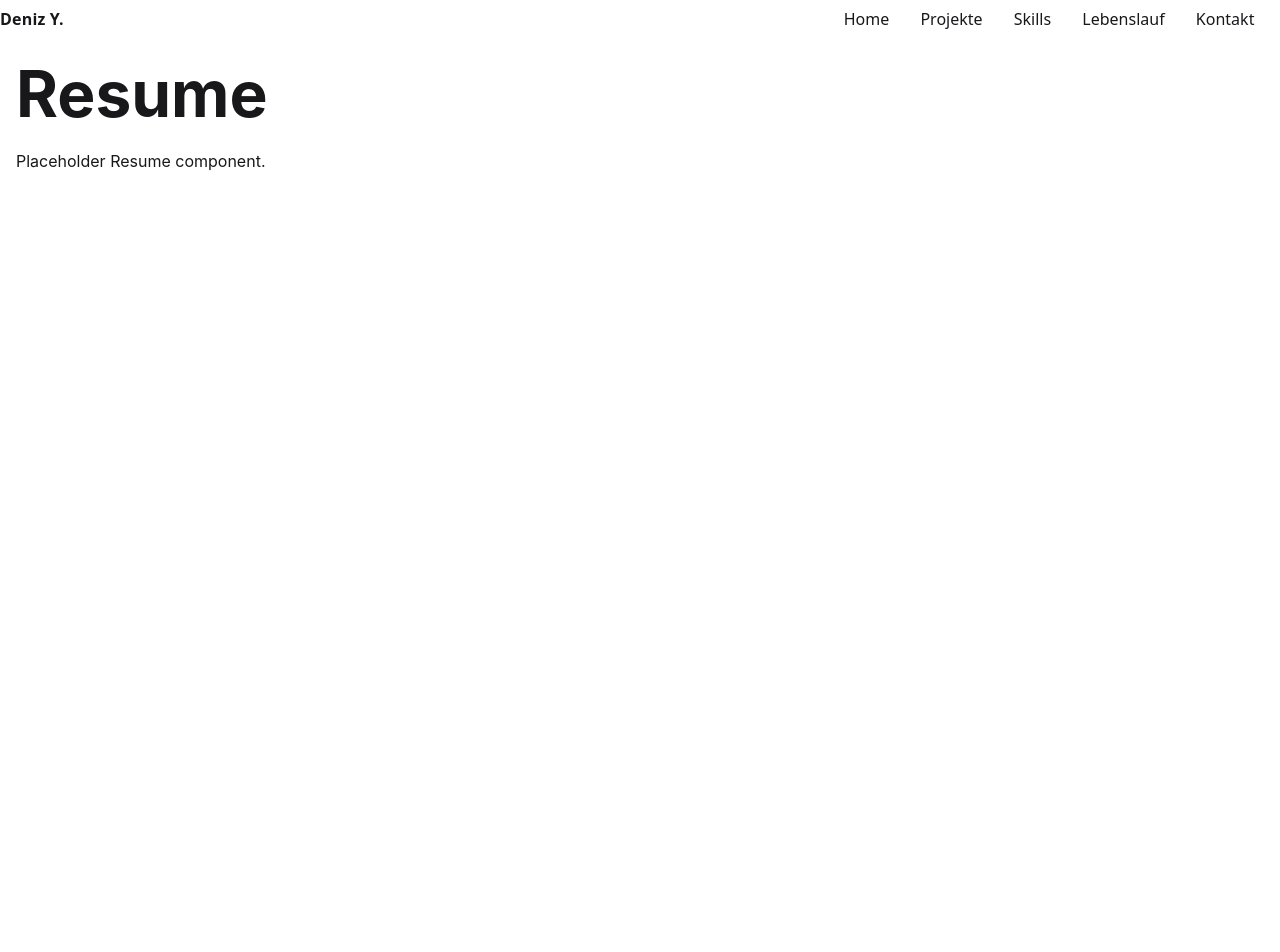
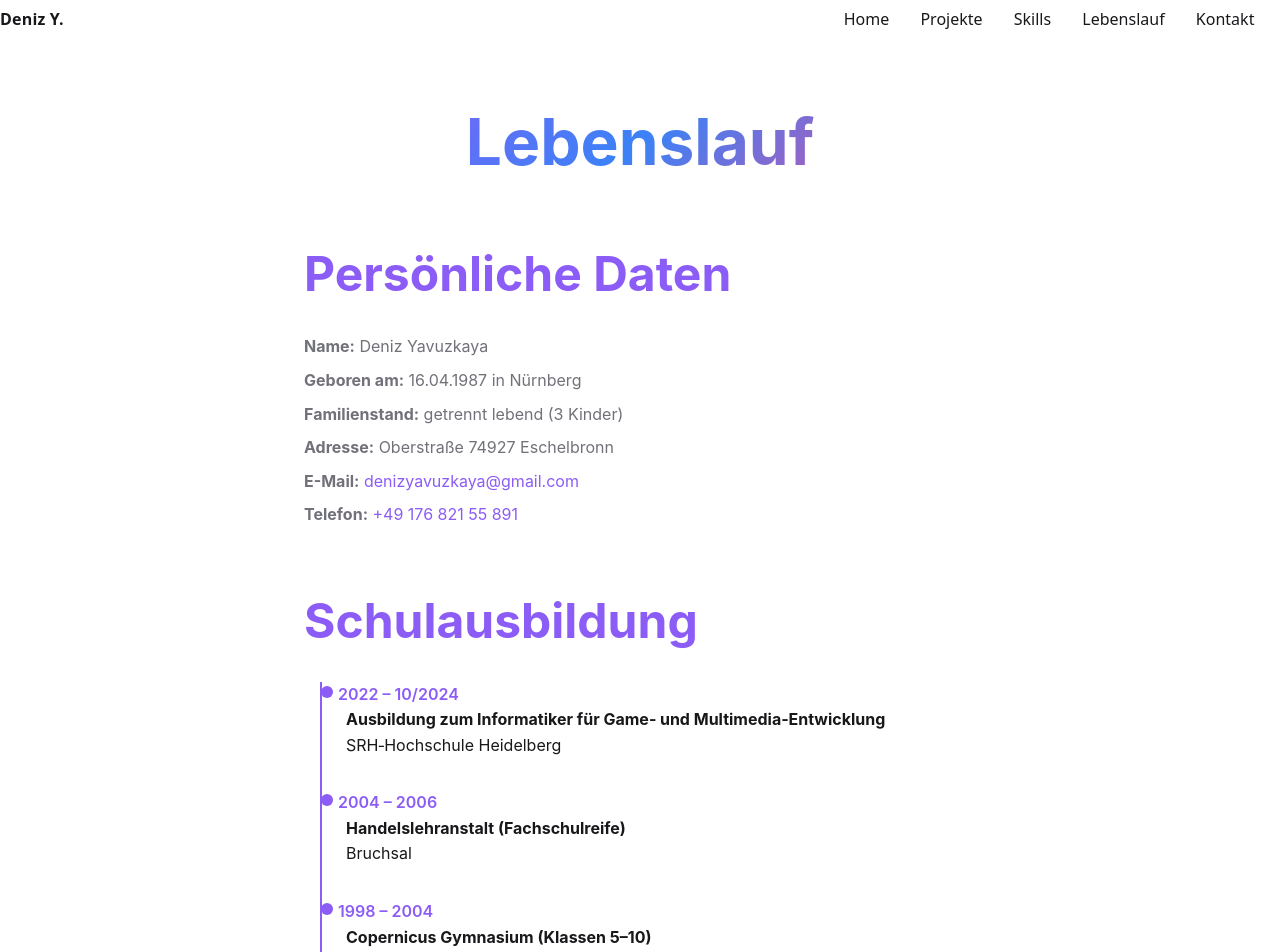
Before and after one commit to OGDeniz/deniz-portfolio, an Angular app: page /resume in a window 1280 px wide. Shown: the top 952 px of the page. Before the commit the page ends 800 px from the top, so only its background shows below. Built offline with nearby package versions, Linux system fonts and the light colour scheme.

Commit message:
feat: Implement resume component with personal information, education, vocational training, work experience, qualifications, languages, skills, and hobbies; add corresponding HTML and SCSS for styling

```diff
--- a/src/app/app.routes.ts
+++ b/src/app/app.routes.ts
@@ -17,6 +17,11 @@ export const routes: Routes = [
     path: 'resume',
     loadComponent: () => import('./features/resume/resume.component').then((m) => m.ResumeComponent)
   },
+    {
+    path: 'resume',
+    loadComponent: () =>
+      import('./features/resume/resume.component').then(m => m.ResumeComponent)
+  },
   {
     path: 'contact',
     loadComponent: () => import('./features/contact/contact.component').then((m) => m.ContactComponent)
--- a/src/app/features/projects/projects.component.ts
+++ b/src/app/features/projects/projects.component.ts
@@ -14,7 +14,7 @@ interface Project {
   standalone: true,
   imports: [],
   templateUrl: './projects.component.html',
-  styleUrl: './projects.component.scss'
+  styleUrls: ['./projects.component.scss']
 })
 export class ProjectsComponent {
   projects: Project[] = [
--- /dev/null
+++ b/src/app/features/resume/resume.component.html
@@ -0,0 +1,115 @@
+<!-- src/app/features/resume/resume.component.html -->
+<section class="resume-page">
+  <h1 class="gradient-text">Lebenslauf</h1>
+
+  <!-- Persönliche Daten -->
+  <section class="resume-section">
+    <h2>Persönliche Daten</h2>
+    <ul class="info-list">
+      <li><strong>Name:</strong> {{ personalInfo.name }}</li>
+      <li><strong>Geboren am:</strong> {{ personalInfo.birthDate }} in {{ personalInfo.birthPlace }}</li>
+      <li><strong>Familienstand:</strong> {{ personalInfo.familyStatus }}</li>
+      <li><strong>Adresse:</strong> {{ personalInfo.address }}</li>
+      <li><strong>E-Mail:</strong> <a [href]="'mailto:' + personalInfo.email">{{ personalInfo.email }}</a></li>
+      <li><strong>Telefon:</strong> <a [href]="'tel:' + personalInfo.phone">{{ personalInfo.phone }}</a></li>
+    </ul>
+  </section>
+
+  <!-- Schulbildung -->
+  <section class="resume-section">
+    <h2>Schulausbildung</h2>
+    <ul class="timeline">
+      @for (item of education; track item.title) {
+        <li>
+          <span class="period">{{ item.period }}</span>
+          <div class="content">
+            <strong>{{ item.title }}</strong><br />
+            <span *ngIf="item.institution">{{ item.institution }}</span>
+          </div>
+        </li>
+      }
+    </ul>
+  </section>
+
+  <!-- Berufliche Ausbildung -->
+  <section class="resume-section">
+    <h2>Berufliche Ausbildung</h2>
+    <ul class="timeline">
+      @for (item of vocationalTraining; track item.title) {
+        <li>
+          <span class="period">{{ item.period }}</span>
+          <div class="content">
+            <strong>{{ item.title }}</strong><br />
+            <span *ngIf="item.institution">{{ item.institution }}</span>
+            <ul *ngIf="item.details" class="sub-list">
+              @for (detail of item.details; track detail) {
+                <li>{{ detail }}</li>
+              }
+            </ul>
+          </div>
+        </li>
+      }
+    </ul>
+  </section>
+
+  <!-- Berufliche Erfahrung -->
+  <section class="resume-section">
+    <h2>Berufliche Erfahrung</h2>
+    <ul class="timeline">
+      @for (item of workExperience; track item.title + item.period) {
+        <li>
+          <span class="period">{{ item.period }}</span>
+          <div class="content">
+            <strong>{{ item.title }}</strong><br />
+            <span *ngIf="item.company">{{ item.company }}</span>
+            <ul *ngIf="item.details" class="sub-list">
+              @for (detail of item.details; track detail) {
+                <li>{{ detail }}</li>
+              }
+            </ul>
+          </div>
+        </li>
+      }
+    </ul>
+  </section>
+
+  <!-- Zusätzliche Qualifikationen -->
+  <section class="resume-section">
+    <h2>Zusätzliche Qualifikationen</h2>
+    <ul class="simple-list">
+      @for (qual of qualifications; track qual) {
+        <li>{{ qual }}</li>
+      }
+    </ul>
+  </section>
+
+  <!-- Sprachkenntnisse -->
+  <section class="resume-section">
+    <h2>Sprachkenntnisse</h2>
+    <ul class="info-list">
+      @for (lang of languages; track lang.language) {
+        <li><strong>{{ lang.language }}:</strong> {{ lang.level }}</li>
+      }
+    </ul>
+  </section>
+
+  <!-- Kenntnisse und Fähigkeiten -->
+  <section class="resume-section">
+    <h2>Kenntnisse &amp; Fähigkeiten</h2>
+    <ul class="simple-list">
+      @for (skill of skills; track skill) {
+        <li>{{ skill }}</li>
+      }
+    </ul>
+  </section>
+
+  <!-- Hobbys & Interessen -->
+  <section class="resume-section">
+    <h2>Hobbys &amp; Interessen</h2>
+    <ul class="simple-list">
+      @for (hobby of hobbies; track hobby) {
+        <li>{{ hobby }}</li>
+      }
+    </ul>
+  </section>
+</section>
--- /dev/null
+++ b/src/app/features/resume/resume.component.scss
@@ -0,0 +1,87 @@
+/* src/app/features/resume/resume.component.scss */
+:root {
+  --clr-primary: #2563eb; /* Blue-600 */
+  --clr-secondary: #d97706; /* Amber-600 */
+
+ --gradient-primary: linear-gradient(135deg, #8b5cf6 0%, #3b82f6 50%, #ec4899 100%);
+  --gradient-glow: radial-gradient(circle at center, rgba(139, 92, 246, 0.15) 0%, transparent 70%);
+
+}
+
+
+.resume-page {
+  max-width: 800px;
+  margin: 0 auto;
+  padding: var(--space-lg);
+  color: var(--gradient-primary);
+
+  .gradient-text {
+
+    text-align: center;
+    margin-bottom: var(--space-lg);
+
+  }
+
+  h2 {
+    margin-top: var(--space-lg);
+    margin-bottom: var(--space-md);
+    color: var(--clr-primary);
+  }
+
+  .info-list,
+  .simple-list,
+  .timeline {
+    list-style: none;
+    padding: 0;
+    margin: 0;
+  }
+
+  .info-list li,
+  .simple-list li {
+    margin-bottom: 0.5rem;
+    color: var(--clr-text-muted);
+  }
+
+  .timeline {
+    border-left: 2px solid var(--clr-primary);
+    margin-left: 1rem;
+    padding-left: 1rem;
+
+    li {
+      position: relative;
+      margin-bottom: var(--space-md);
+
+      .period {
+        font-weight: 600;
+        color: var(--clr-primary);
+      }
+
+      .content {
+        margin-left: 0.5rem;
+      }
+
+      &::before {
+        content: '';
+        position: absolute;
+        left: -1.05rem;
+        top: 0.25rem;
+        width: 0.75rem;
+        height: 0.75rem;
+        background: var(--clr-primary);
+        border-radius: 50%;
+      }
+    }
+  }
+
+  .sub-list {
+    list-style: disc;
+    padding-left: 1.5rem;
+    margin-top: 0.25rem;
+
+    li {
+      margin-bottom: 0.25rem;
+      color: var(--clr-text-muted);
+      font-size: 0.875rem;
+    }
+  }
+}
--- a/src/app/features/resume/resume.component.ts
+++ b/src/app/features/resume/resume.component.ts
@@ -1,14 +1,163 @@
+
 import { Component } from '@angular/core';
+import { CommonModule } from '@angular/common';
+
+interface Entry {
+  period: string;
+  title: string;
+  institution?: string;
+  company?: string;
+  details?: string[];
+}
 
 @Component({
-  selector: 'app-resume', // Selector, um die Komponente zu identifizieren und in Templates zu verwenden
-  standalone: true, // Kennzeichnet die Komponente als eigenständig, ohne dass sie in einem Modul deklariert werden muss
-  template: `
-    <section class="resume">
-      <h1>Resume</h1>
-      <p>Placeholder Resume component.</p>
-    </section>
-  `, // Template der Komponente, definiert das HTML-Markup
-  styles: [`.resume{padding:1rem}`]
+  selector: 'app-resume',
+  standalone: true,
+  imports: [CommonModule],
+  templateUrl: './resume.component.html',
+  styleUrl:'./resume.component.scss'
+
 })
-export class ResumeComponent {}
+
+export class ResumeComponent {
+  personalInfo = {
+    name: 'Deniz Yavuzkaya',
+    birthDate: '16.04.1987',
+    birthPlace: 'Nürnberg',
+    familyStatus: 'getrennt lebend (3 Kinder)',
+    address: 'Oberstraße 74927 Eschelbronn',
+    email: ' denizyavuzkaya@gmail.com',
+    phone: ' +49 176 821 55 891'
+  };
+
+  education: Entry[] = [
+    {
+      period: '2022 – 10/2024',
+      title: 'Ausbildung zum Informatiker für Game‑ und Multimedia‑Entwicklung',
+      institution: 'SRH‑Hochschule Heidelberg'
+    },
+    {
+      period: '2004 – 2006',
+      title: 'Handelslehranstalt (Fachschulreife)',
+      institution: 'Bruchsal'
+    },
+    {
+      period: '1998 – 2004',
+      title: 'Copernicus Gymnasium (Klassen 5–10)',
+      institution: 'Philippsburg'
+    }
+  ];
+
+  vocationalTraining: Entry[] = [
+    {
+      period: '2008 – 2010',
+      title: 'Ausbildung zum Mediendesigner Bild & Ton',
+      institution: 'NG Productions, Duisburg',
+      details: [
+        'Regieassistenz',
+        'Live‑TV‑Produktion',
+        'Kundenbetreuung',
+        'Technisches Management'
+      ]
+    }
+  ];
+
+  workExperience: Entry[] = [
+    {
+      period: '2006 – 2008',
+      title: 'Lagerist',
+      company: 'Simon Hegele GmbH, Karlsdorf',
+      details: [
+        'Kommissionierung',
+        'Verpackung',
+        'Wareneingangskontrolle',
+        'Gefahrgutbeauftragter'
+      ]
+    },
+    {
+      period: '2010 – 2011',
+      title: 'Kameramann',
+      company: 'TR1 TV GmbH, Duisburg'
+    },
+    {
+      period: '2011 – 2012',
+      title: 'Geschäftsführer',
+      company: 'Friseursalon Yavuzkaya, Landshut'
+    },
+    {
+      period: '2012 – 2014',
+      title: 'Friseur',
+      company: 'Coiffeur Velly, Bruchsal'
+    },
+    { period: '2015 – 2016', title: 'Elternzeit' },
+    {
+      period: '2016 – 08/2020',
+      title: 'Staplerfahrer',
+      company: 'Polytec GmbH, Kraichtal'
+    },
+    {
+      period: '2020 – 2021',
+      title: 'Versand',
+      company: 'SEW Eurodrive, Graben‑Neudorf'
+    },
+    {
+      period: '2022 – 10/2024',
+      title: 'Ausbildung Fachinformatiker Game‑ & Multimediaentwicklung',
+      company: 'SRH‑Hochschule Heidelberg'
+    }
+  ];
+
+  qualifications = [
+    'Ausbildung zum Gefahrgutbeauftragten',
+    'Kranführerausbildung',
+    'Staplerschein',
+    'Führerschein Klasse B'
+  ];
+
+  languages = [
+    { language: 'Deutsch', level: 'Muttersprache' },
+    { language: 'Türkisch', level: 'Muttersprache' },
+    { language: 'Englisch', level: 'Sehr gute Kenntnisse in Wort und Schrift' }
+  ];
+
+  skills = [
+    'Visual Studio / JetBrains Rider',
+    'Unity Engine',
+    'HTML, CSS/SCSS, JavaScript, TypeScript, C#, SQL und PHP',
+    '.NET Core / ASP.NET Core',
+    'React, Angular, Vue.js',
+    'Bootstrap, SCSS/SASS, Tailwind CSS',
+    'Node.js, Next.js',
+    'SQL (MS SQL Server, MySQL, MariaDB) & NoSQL (MongoDB)',
+    'Blender',
+    'Adobe Photoshop, Illustrator, InDesign, Animate',
+    'Microsoft Office (Word, Excel, PowerPoint, Project, Access)',
+    'Adobe Premiere Pro, Final Cut',
+    'Projektmanagement: SCRUM, UML, DevOps',
+    'Ausgeprägte Organisationsfähigkeit',
+    'Teamarbeit & Eigenständigkeit'
+  ];
+
+  hobbies = ['Basketball spielen', 'Kochen', 'Familienaktivitäten', 'Gaming'];
+
+  // trackBy functions used by the template to improve ngFor performance
+  trackByTitle(index: number, item: Entry) {
+    return item.title ?? index;
+  }
+
+  trackByExperience(index: number, item: Entry) {
+    // combine title and period to create a reasonably unique key
+    return `${item.title ?? ''}::${item.period ?? index}`;
+  }
+
+  trackByLanguage(index: number, item: { language: string; level: string }) {
+    return item.language ?? index;
+  }
+
+  trackByIdentity<T>(index: number, item: T): string | number {
+    if (item === null || item === undefined) return index;
+    // if primitive, return as key, otherwise fallback to index
+    if (typeof item === 'string' || typeof item === 'number') return item as unknown as string | number;
+    return index;
+  }
+}
```
